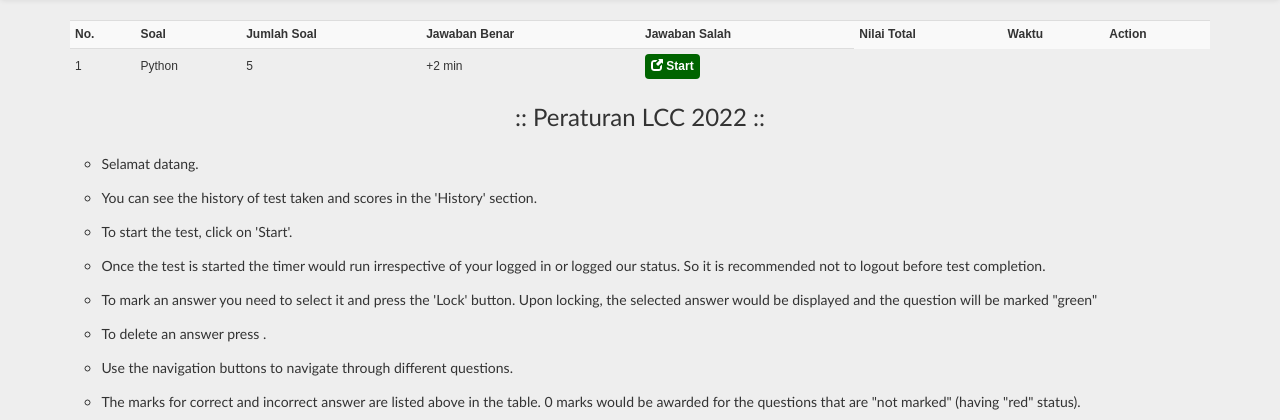
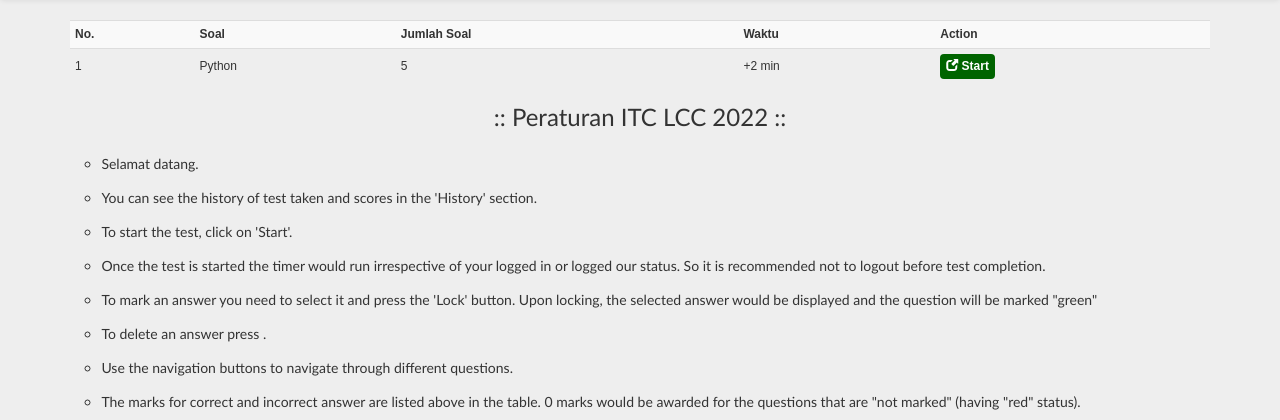
Before and after one commit to rahadiankr/quiz-lcc-2022, a PHP site: page /account.php?q=1 in a window 1280 px wide. Shown: the part 122-542 px from the top of the page. Run offline with PHP 8.4, Linux system fonts and the light colour scheme; the visitor is signed in with stand-in values (Sample User, id 1); data comes from the database, SQL or seed files in the repository; some web fonts are replaced.

Commit message:
Update halaman peserta

```diff
--- a/account.php
+++ b/account.php
@@ -96,9 +96,6 @@ include_once 'dbConnection.php';
                                 <td style="vertical-align:middle"><b>No.</b></td>
                                 <td style="vertical-align:middle"><b>Soal</b></td>
                                 <td style="vertical-align:middle"><b>Jumlah Soal</b></td>
-                                <td style="vertical-align:middle"><b>Jawaban Benar</b></td>
-                                <td style="vertical-align:middle"><b>Jawaban Salah</b></td>
-                                <td style="vertical-align:middle"><b>Nilai Total</b></td>
                                 <td style="vertical-align:middle"><b>Waktu</b></td>
                                 <td style="vertical-align:middle"><b>Action</b></td>
                                 </tr>';
@@ -138,7 +135,7 @@ include_once 'dbConnection.php';
                             }
                         }
                         $c = 0;
-                        echo '</table></div><div class="panel2" style="padding-top: 0px;padding-left: 1%;padding-right: 1%;word-wrap: break-word;"><h3 align="center" style="font-family:calibri">:: Peraturan LCC 2022 ::</h3><br /><ul type="circle" style="padding-inline-start: 20px;"><font style="font-size:14px;font-family:calibri">';
+                        echo '</table></div><div class="panel2" style="padding-top: 0px;padding-left: 1%;padding-right: 1%;word-wrap: break-word;"><h3 align="center" style="font-family:calibri">:: Peraturan ITC LCC 2022 ::</h3><br /><ul type="circle" style="padding-inline-start: 20px;"><font style="font-size:14px;font-family:calibri">';
                         $file = fopen("instructions.txt", "r");
                         while (!feof($file)) {
                             echo '<li>';
```
